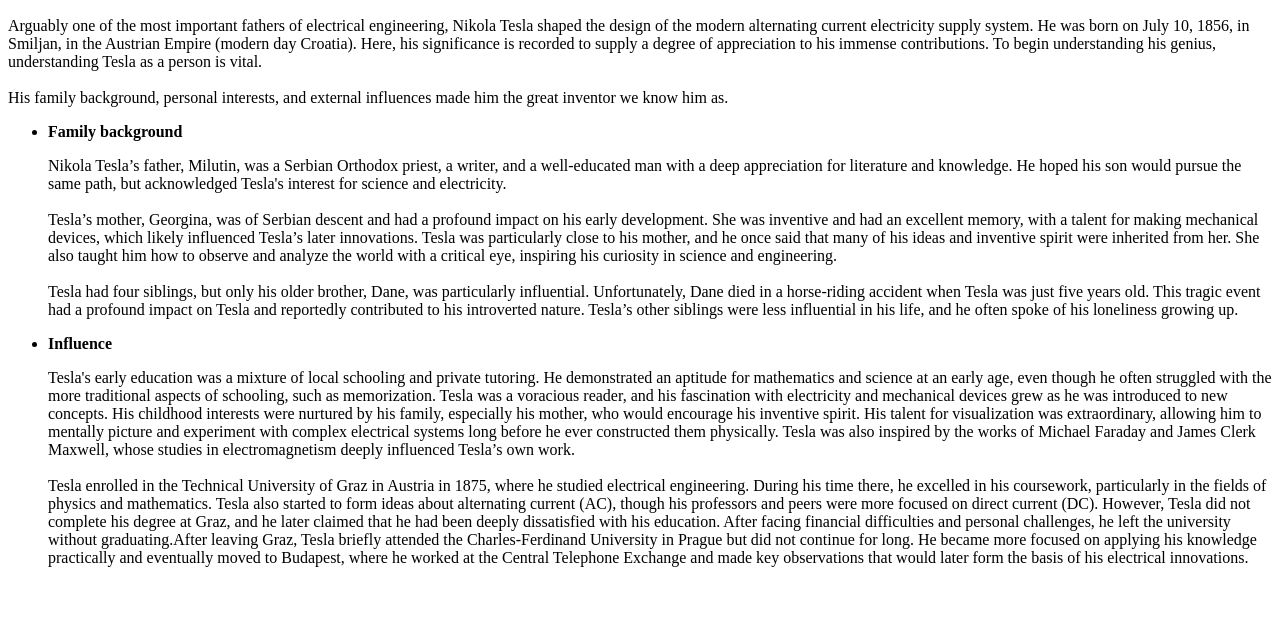
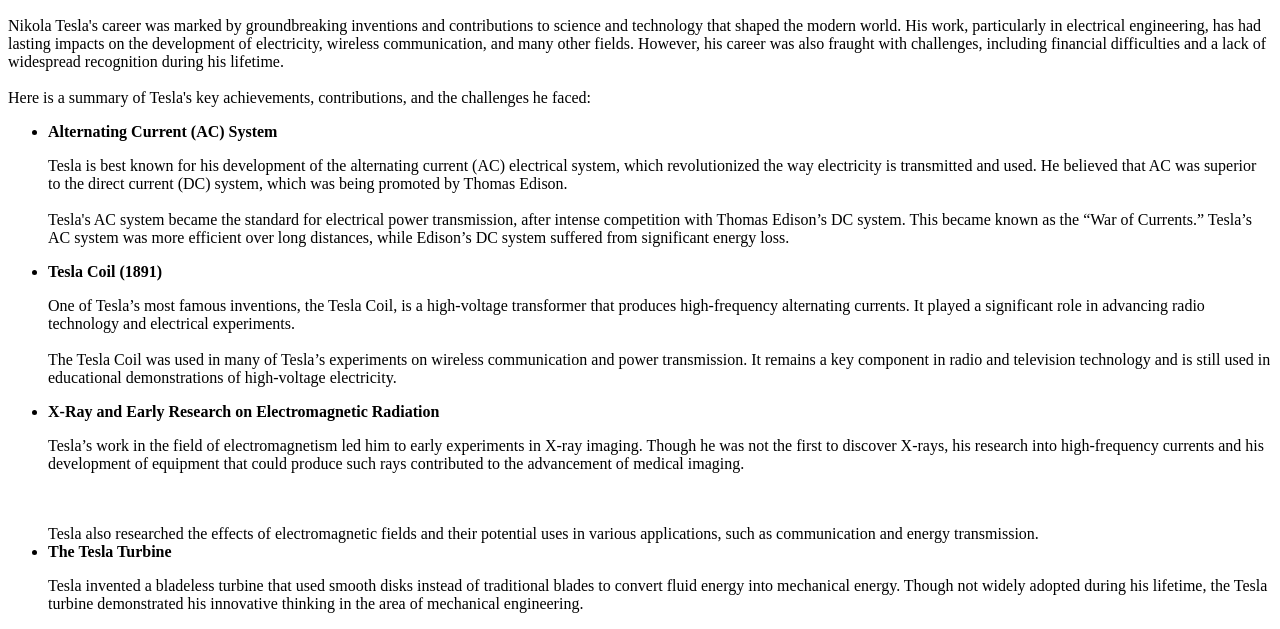
Before and after one commit to Ravi2k71/Character-Biography-Website, a plain HTML site: page Career & Accomplishments.html in a window 1280 px wide. Shown: the part 148-777 px from the top of the page. Drawn offline with Linux system fonts and the light colour scheme.

Commit message:
Added to Career

```diff
--- a/Career & Accomplishments.html
+++ b/Career & Accomplishments.html
@@ -20,16 +20,38 @@
 
 <main>
   <h2>Tesla's Career & Accomplishments</h2>
-  <p>Arguably one of the most important fathers of electrical engineering, Nikola Tesla shaped the design of the modern alternating current electricity supply system. He was born on July 10, 1856, in Smiljan, in the Austrian Empire (modern day Croatia). Here, his significance is recorded to supply a degree of appreciation to his immense contributions. To begin understanding his genius, understanding Tesla as a person is vital.
-    <br> <br> His family background, personal interests, and external influences made him the great inventor we know him as.
+  <p>Nikola Tesla's career was marked by groundbreaking inventions and contributions to science and technology that shaped the modern world. His work, particularly in electrical engineering, has had lasting impacts on the development of electricity, wireless communication, and many other fields. However, his career was also fraught with challenges, including financial difficulties and a lack of widespread recognition during his lifetime.
+    <br> <br> Here is a summary of Tesla's key achievements, contributions, and the challenges he faced:
     <ul>
-        <li><b>Family background</b>
-          <p>Nikola Tesla’s father, Milutin, was a Serbian Orthodox priest, a writer, and a well-educated man with a deep appreciation for literature and knowledge. He hoped his son would pursue the same path, but acknowledged Tesla's interest for science and electricity.
-            <br> <br>Tesla’s mother, Georgina, was of Serbian descent and had a profound impact on his early development. She was inventive and had an excellent memory, with a talent for making mechanical devices, which likely influenced Tesla’s later innovations. Tesla was particularly close to his mother, and he once said that many of his ideas and inventive spirit were inherited from her. She also taught him how to observe and analyze the world with a critical eye, inspiring his curiosity in science and engineering.
-              <br> <br> Tesla had four siblings, but only his older brother, Dane, was particularly influential. Unfortunately, Dane died in a horse-riding accident when Tesla was just five years old. This tragic event had a profound impact on Tesla and reportedly contributed to his introverted nature. Tesla’s other siblings were less influential in his life, and he often spoke of his loneliness growing up.</p>
-        <li><b>Influence</b>
-          <p>Tesla's early education was a mixture of local schooling and private tutoring. He demonstrated an aptitude for mathematics and science at an early age, even though he often struggled with the more traditional aspects of schooling, such as memorization. Tesla was a voracious reader, and his fascination with electricity and mechanical devices grew as he was introduced to new concepts. His childhood interests were nurtured by his family, especially his mother, who would encourage his inventive spirit.  His talent for visualization was extraordinary, allowing him to mentally picture and experiment with complex electrical systems long before he ever constructed them physically. Tesla was also inspired by the works of Michael Faraday and James Clerk Maxwell, whose studies in electromagnetism deeply influenced Tesla’s own work.
-            <br> <br> Tesla enrolled in the Technical University of Graz in Austria in 1875, where he studied electrical engineering. During his time there, he excelled in his coursework, particularly in the fields of physics and mathematics. Tesla also started to form ideas about alternating current (AC), though his professors and peers were more focused on direct current (DC). However, Tesla did not complete his degree at Graz, and he later claimed that he had been deeply dissatisfied with his education. After facing financial difficulties and personal challenges, he left the university without graduating.After leaving Graz, Tesla briefly attended the Charles-Ferdinand University in Prague but did not continue for long. He became more focused on applying his knowledge practically and eventually moved to Budapest, where he worked at the Central Telephone Exchange and made key observations that would later form the basis of his electrical innovations.
+        <li><b>Alternating Current (AC) System</b>
+          <p>Tesla is best known for his development of the alternating current (AC) electrical system, which revolutionized the way electricity is transmitted and used. He believed that AC was superior to the direct current (DC) system, which was being promoted by Thomas Edison.
+              <br> <br> Tesla's AC system became the standard for electrical power transmission, after intense competition with Thomas Edison’s DC system. This became known as the “War of Currents.” Tesla’s AC system was more efficient over long distances, while Edison’s DC system suffered from significant energy loss.</p>
+        <li><b>Tesla Coil (1891)</b>
+          <p>One of Tesla’s most famous inventions, the Tesla Coil, is a high-voltage transformer that produces high-frequency alternating currents. It played a significant role in advancing radio technology and electrical experiments.
+            <br> <br>  The Tesla Coil was used in many of Tesla’s experiments on wireless communication and power transmission. It remains a key component in radio and television technology and is still used in educational demonstrations of high-voltage electricity.
           </p>
+        <li><b>X-Ray and Early Research on Electromagnetic Radiation</b></li>
+          <p>Tesla’s work in the field of electromagnetism led him to early experiments in X-ray imaging. Though he was not the first to discover X-rays, his research into high-frequency currents and his development of equipment that could produce such rays contributed to the advancement of medical imaging.</p>
+            <br> <br> Tesla also researched the effects of electromagnetic fields and their potential uses in various applications, such as communication and energy transmission.
+
+         <li><b>The Tesla Turbine</b></li>
+            <p>Tesla invented a bladeless turbine that used smooth disks instead of traditional blades to convert fluid energy into mechanical energy. Though not widely adopted during his lifetime, the Tesla turbine demonstrated his innovative thinking in the area of mechanical engineering.</p>
 
     </ul>
+
+<div>
+    <p>Tesla held over 300 patents throughout his career, including inventions related to neon lighting, remote control, the electric vehicle (he demonstrated a prototype electric car in 1931), and even devices to enhance crop growth through electromagnetic fields. Tesla’s inventive genius was often stymied by his lack of financial resources. While he had powerful backers like J.P. Morgan and George Westinghouse, Tesla often struggled to secure consistent funding to complete his projects. His ambitious ideas, such as wireless power transmission, were often too costly to pursue without proper financial backing.
+        <img src="Genius Tesla.jpg" alt="Nikola Tesla with one of his inventions.">
+    </p>
+</div>
+
+<footer>
+    <small>
+      <i>
+      Copyright &copy; 2024 Omar Segarra & Ravi Nathoo
+      <br>
+      <a href="mailto:Omar@Segarra.com">Nikola@Tesla.com</a>
+          </i>
+    </footer>
+  </body>
+  </html>
```
Also changed, not shown: Genius Tesla.jpg (added).
